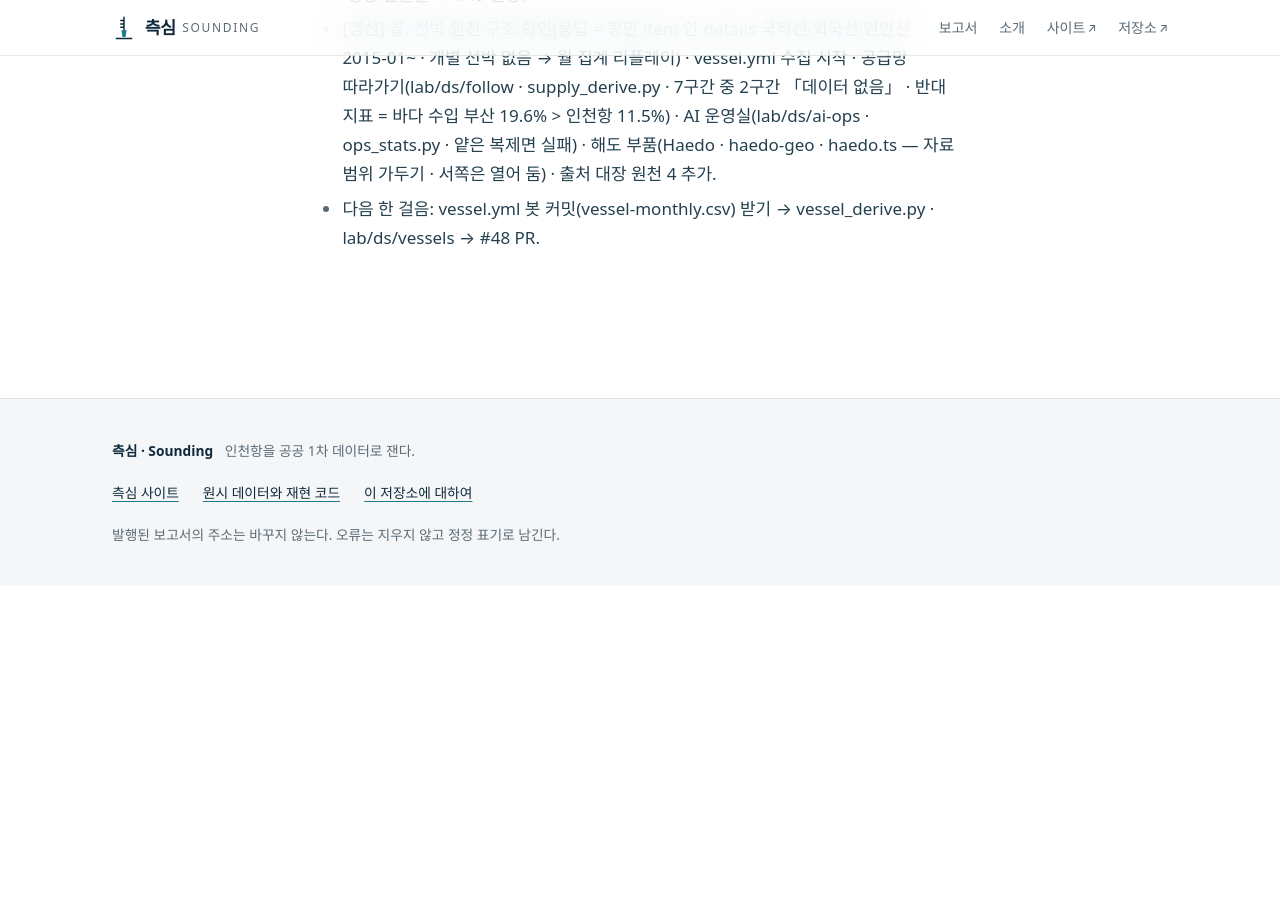
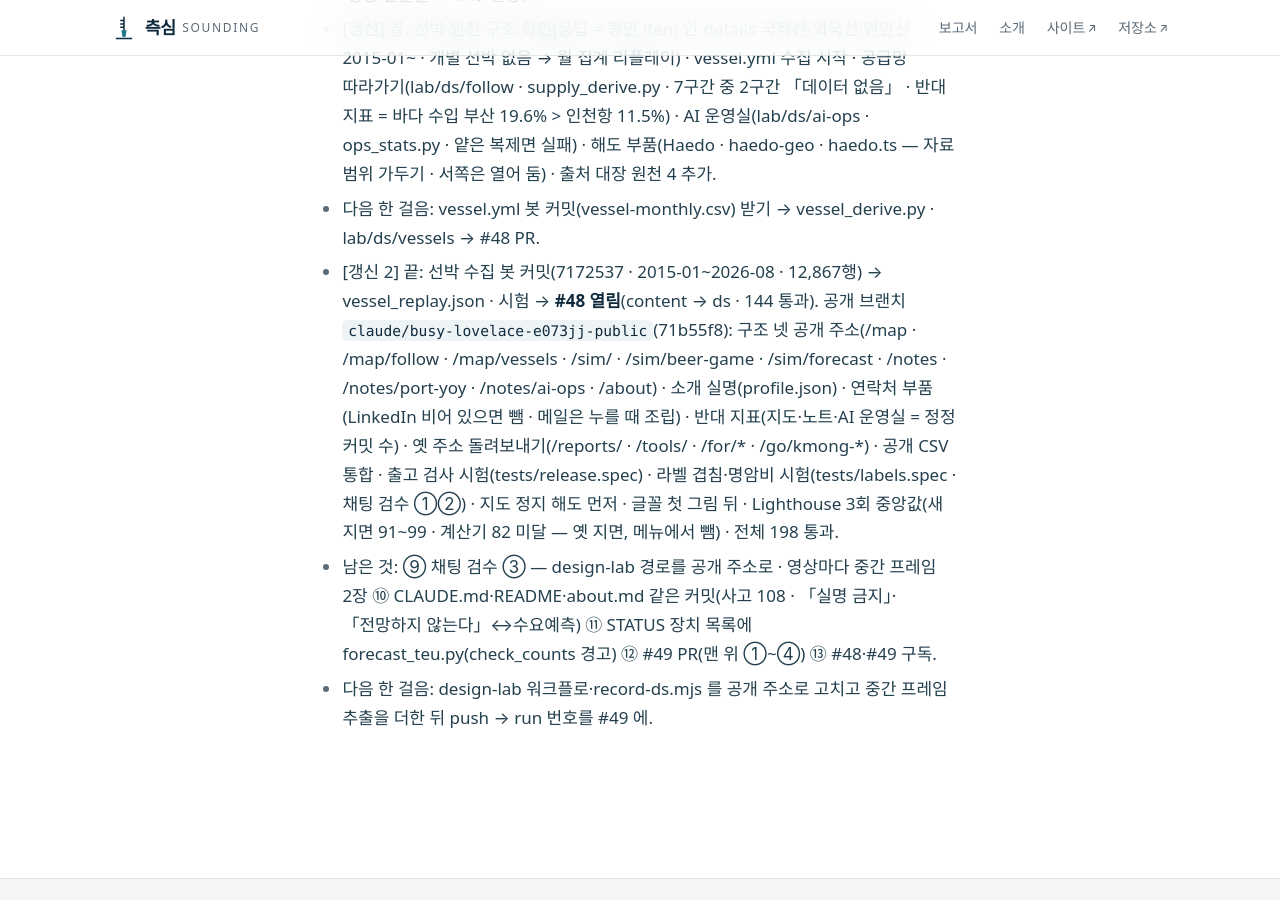
Before and after one commit to jisangj03-dev/incheon-port-analysis, a Jekyll site: the page built from docs/위임문_다음세션_20261012.md, in a window 1280 px wide and 900 px high, scrolled down 5499 px. Built offline with Jekyll 4.4.1, drawn with Linux system fonts in a browser that asks for light colours; some web fonts are replaced; our own code applies the rules of GitHub Pages for plain Markdown files; before the commit the page ends 6085 px from its top, so only the background shows below that.

Commit message:
위임문 갱신 — 공개 전환 단계 2(끝난 것·남은 것·다음 한 걸음)
Co-Authored-By: Claude Opus 5.5 <noreply@anthropic.com>
Claude-Session: https://claude.ai/code/session_01L59oEoiMW7KHoJRFFkcN4Q

```diff
--- a/docs/위임문_다음세션_20261012.md
+++ b/docs/위임문_다음세션_20261012.md
@@ -83,3 +83,6 @@
 - 남은 것(순서): ① 선박 원천 확인 결과 → 리플레이 범위 결정 ② 공급망 따라가기(HS 85 · 중국→인천→수도권 · 구간별 원천 · 반대 지표 = 바다 수입은 부산이 인천항보다 큼) ③ 선박 리플레이 ④ AI 운영실 1쪽(이 저장소 git 집계 · 집계 명령 표기) ⑤ #48 PR ⑥ 공개 전환 브랜치: global.css → 해도 토큰 · Base 머리/바닥 = Studio · 홈/지도/노트/소개/맥주 게임/수요예측 공개 주소 · /go·/for·/tools 목록 리디렉트 · profile.json(실명 · LinkedIn·Gmail 은 선장님 값 — 비어 있으면 화면에서 뺌) · check_private 실명 허용 = profile.json 한 곳 · CLAUDE.md·README·about 같은 커밋(사고 108) ⑦ 출고 검사(외부 요청 0 · Lighthouse 모바일 90↑ · 접근성 · 깨진 링크 0 · 출처·갱신일·공공누리 · AI 표기 · 고지 · 개인정보 0) ⑧ design-lab 전체 페이지·영상 산출물 → #49 설명.
 - [갱신] 끝: 선박 원천 구조 확인(응답 = 항만 item 안 details 국적선·외국선·연안선 · 2015-01~ · 개별 선박 없음 → 월 집계 리플레이) · vessel.yml 수집 시작 · 공급망 따라가기(lab/ds/follow · supply_derive.py · 7구간 중 2구간 「데이터 없음」 · 반대 지표 = 바다 수입 부산 19.6% > 인천항 11.5%) · AI 운영실(lab/ds/ai-ops · ops_stats.py · 얕은 복제면 실패) · 해도 부품(Haedo · haedo-geo · haedo.ts — 자료 범위 가두기 · 서쪽은 열어 둠) · 출처 대장 원천 4 추가.
 - 다음 한 걸음: vessel.yml 봇 커밋(vessel-monthly.csv) 받기 → vessel_derive.py · lab/ds/vessels → #48 PR.
+- [갱신 2] 끝: 선박 수집 봇 커밋(7172537 · 2015-01~2026-08 · 12,867행) → vessel_replay.json · 시험 → **#48 열림**(content → ds · 144 통과). 공개 브랜치 `claude/busy-lovelace-e073jj-public`(71b55f8): 구조 넷 공개 주소(/map · /map/follow · /map/vessels · /sim/ · /sim/beer-game · /sim/forecast · /notes · /notes/port-yoy · /notes/ai-ops · /about) · 소개 실명(profile.json) · 연락처 부품(LinkedIn 비어 있으면 뺌 · 메일은 누를 때 조립) · 반대 지표(지도·노트·AI 운영실 = 정정 커밋 수) · 옛 주소 돌려보내기(/reports/ · /tools/ · /for/* · /go/kmong-*) · 공개 CSV 통합 · 출고 검사 시험(tests/release.spec) · 라벨 겹침·명암비 시험(tests/labels.spec · 채팅 검수 ①②) · 지도 정지 해도 먼저 · 글꼴 첫 그림 뒤 · Lighthouse 3회 중앙값(새 지면 91~99 · 계산기 82 미달 — 옛 지면, 메뉴에서 뺌) · 전체 198 통과.
+- 남은 것: ⑨ 채팅 검수 ③ — design-lab 경로를 공개 주소로 · 영상마다 중간 프레임 2장 ⑩ CLAUDE.md·README·about.md 같은 커밋(사고 108 · 「실명 금지」·「전망하지 않는다」↔수요예측) ⑪ STATUS 장치 목록에 forecast_teu.py(check_counts 경고) ⑫ #49 PR(맨 위 ①~④) ⑬ #48·#49 구독.
+- 다음 한 걸음: design-lab 워크플로·record-ds.mjs 를 공개 주소로 고치고 중간 프레임 추출을 더한 뒤 push → run 번호를 #49 에.
```
